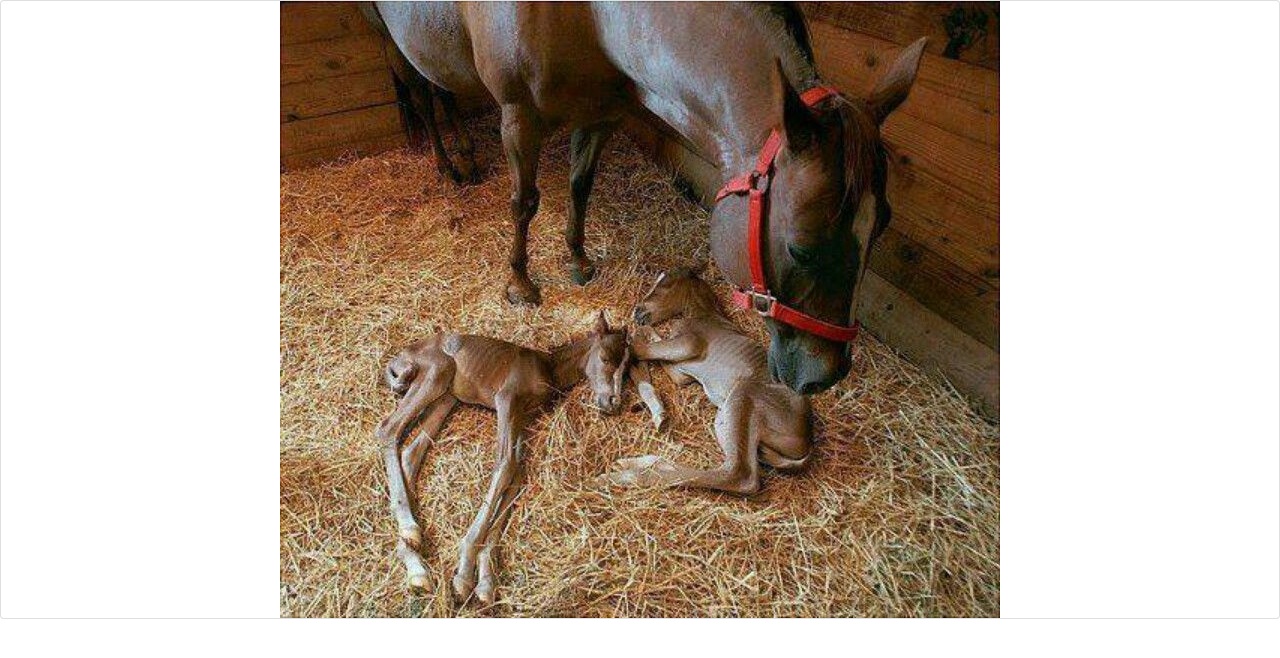
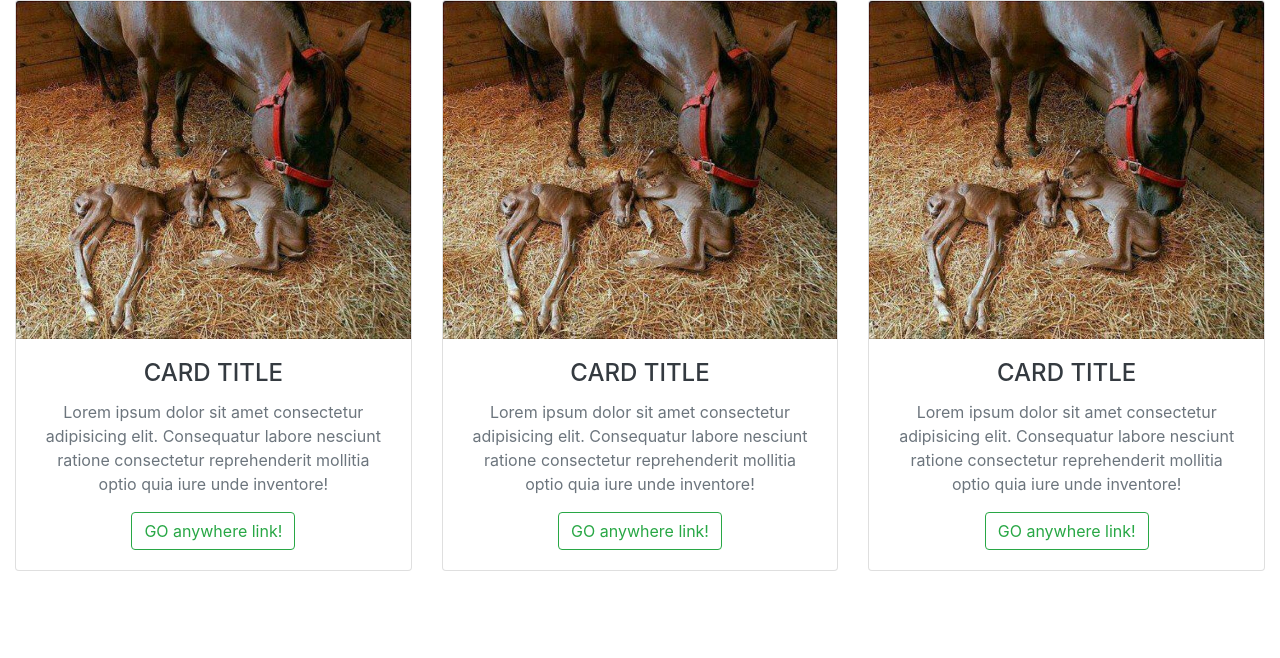
Before and after one commit to thefutureseer/react-cards, a React (Create React App) app: page / in a window 1280 px wide. Shown: the top 658 px of the page. Built offline with nearby package versions, Linux system fonts and the light colour scheme.

Commit message:
3card status

```diff
--- a/src/card/cardUi.jsx
+++ /dev/null
@@ -1,13 +0,0 @@
-import React from 'react';
-import horsy from '../css/images/babyHorse2.jpg';
-
-export default function cardUi(props) {
-  return (
-    <div className='card text-center'>
-      <div className="overflow">
-        <img src={horsy} alt="horsy"/>
-      </div>
-
-    </div>
-  )
-}
--- /dev/null
+++ b/src/components/cardUi.jsx
@@ -0,0 +1,22 @@
+import React from 'react';
+import horsy from '../css/images/babyHorse2.jpg';
+
+export default function cardUi(props) {
+  return (
+    <div className='card text-center'>
+      <div className="overflow">
+        <img src={horsy} alt="horsy" className="card-img-top"/>
+      </div>
+      <div className="card-body text-dark">
+        <h4 className="card-title">CARD TITLE</h4>
+        <p className="card-text text-secondary">
+          Lorem ipsum dolor sit amet consectetur adipisicing elit.
+           Consequatur labore nesciunt ratione consectetur reprehenderit
+           mollitia optio quia iure unde inventore!
+        </p>
+        <a href="3" className="btn btn-outline-success">GO anywhere link!</a>
+      </div>
+
+    </div>
+  )
+}
--- /dev/null
+++ b/src/components/cards.jsx
@@ -0,0 +1,24 @@
+import React, {Component} from "react";
+import Card from "./cardUi";
+
+export default class Cards extends Component{
+
+  render() {
+    return (
+      <div className="container-fluid d-flex justify-content-center">
+        <div className="row">
+          <div className="col md 4">
+            <Card />
+          </div>
+          <div className="col md 4">
+            <Card />
+          </div>
+          <div className="col md 4">
+            <Card />
+          </div>
+
+        </div>
+      </div>
+    );
+  }
+}
--- a/src/index.js
+++ b/src/index.js
@@ -4,14 +4,14 @@ import './css/index.css';
 //import App from './App';
 import reportWebVitals from './reportWebVitals';
 //Card component
-import Card from "../src/card/cardUi";
+import Cards from "./components/cards";
 
 //Import bootstrap file from node modules
 import "../node_modules/bootstrap/dist/css/bootstrap.min.css";
 
 ReactDOM.render(
   <React.StrictMode>
-    <Card />
+    <Cards />
   </React.StrictMode>,
   document.getElementById('root')
 );
```
